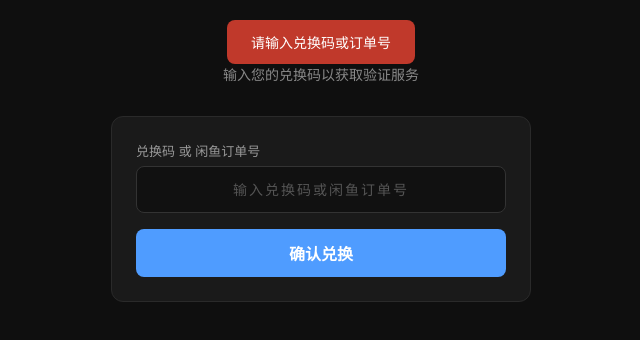
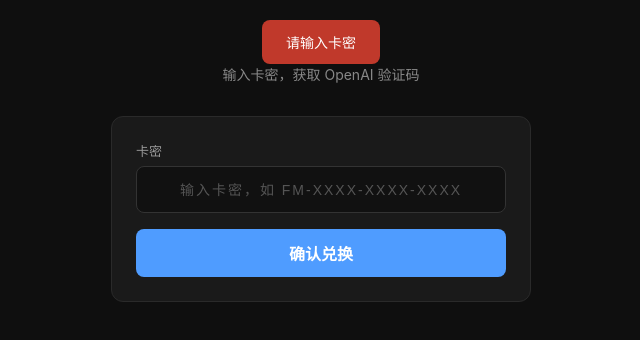
Before and after one commit to weixili150-hue/first-money, a website: page public/index.html in a window 1280 px wide. Both pictures are taken after a click on the button "确认兑换". Shown: the whole page, without its empty margins (319-959 px from the left). Drawn offline with Linux system fonts and the light colour scheme.

Commit message:
refactor: 兑换页去掉闲鱼订单号，只保留卡密输入
- placeholder 改为「输入卡密，如 FM-XXXX-XXXX-XXXX」
- 移除订单号自动识别逻辑
- 副标题改为「输入卡密，获取 OpenAI 验证码」

Co-Authored-By: Claude Fable 5 <noreply@anthropic.com>

```diff
--- a/public/index.html
+++ b/public/index.html
@@ -160,14 +160,14 @@ body {
 <body>
 <div class="container">
   <div class="header">
-    <p>输入您的兑换码以获取验证服务</p>
+    <p>输入卡密，获取 OpenAI 验证码</p>
   </div>
 
   <!-- 输入卡密 -->
   <div class="card" id="inputCard">
     <div class="input-group">
-      <label>兑换码 或 闲鱼订单号</label>
-      <input type="text" id="codeInput" placeholder="输入兑换码或闲鱼订单号" maxlength="30" autocomplete="off">
+      <label>卡密</label>
+      <input type="text" id="codeInput" placeholder="输入卡密，如 FM-XXXX-XXXX-XXXX" maxlength="30" autocomplete="off">
     </div>
     <button class="btn btn-primary" id="redeemBtn" onclick="doRedeem()">确认兑换</button>
   </div>
@@ -318,14 +318,12 @@ function clearTimers() {
 // ---- 兑换卡密 ----
 async function doRedeem() {
   const input = $('codeInput').value.trim();
-  if (!input) return showToast('请输入兑换码或订单号');
+  if (!input) return showToast('请输入卡密');
 
   $('redeemBtn').disabled = true;
   $('redeemBtn').textContent = '处理中...';
 
-  // 自动识别是卡密还是订单号（FM- 开头为卡密，否则为订单号）
-  const isCardCode = input.toUpperCase().startsWith('FM-');
-  const payload = isCardCode ? { code: input.toUpperCase() } : { orderNo: input };
+  const payload = { code: input.toUpperCase() };
   const res = await api('/api/redeem', payload);
 
   if (res.success && res.smsCode) {
```
